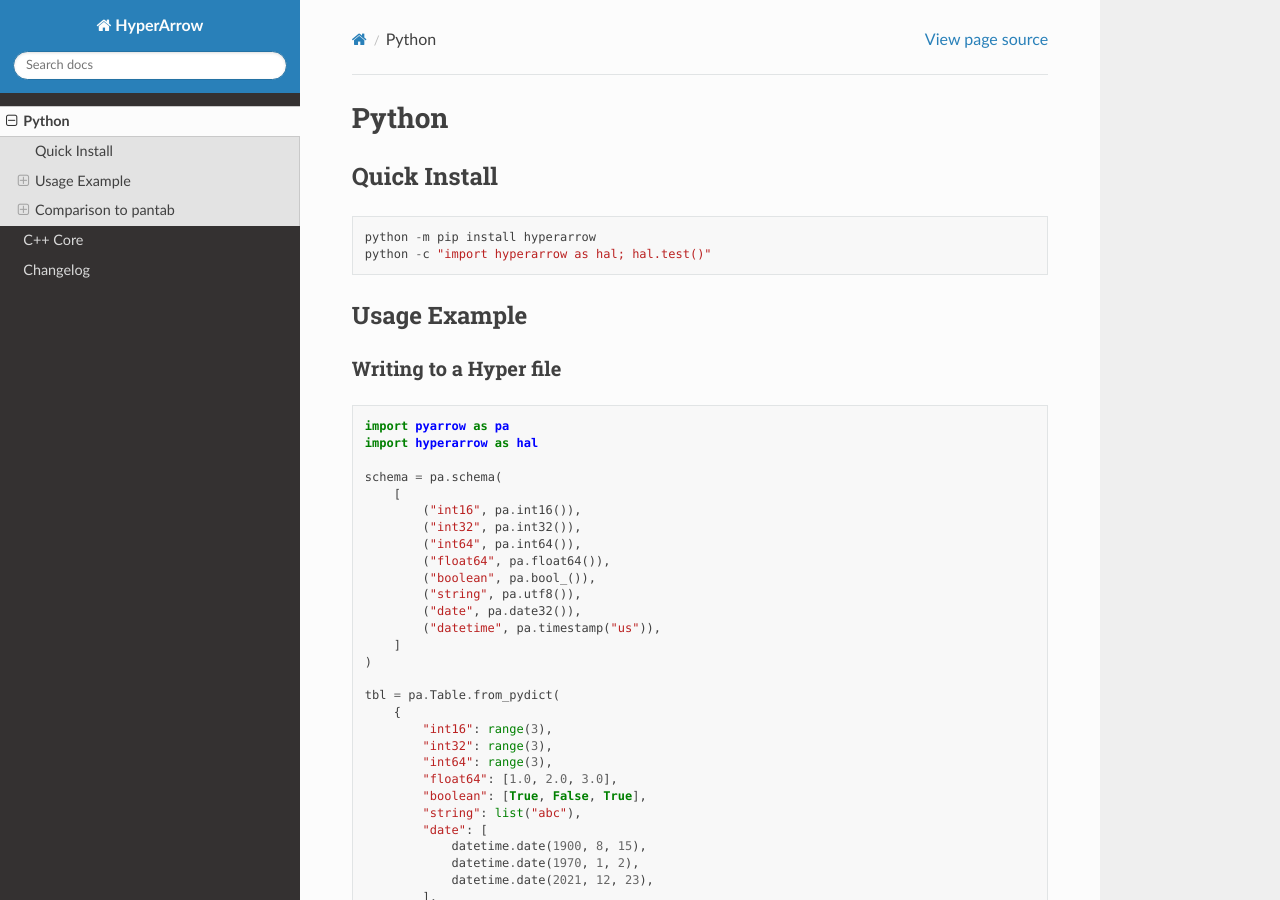
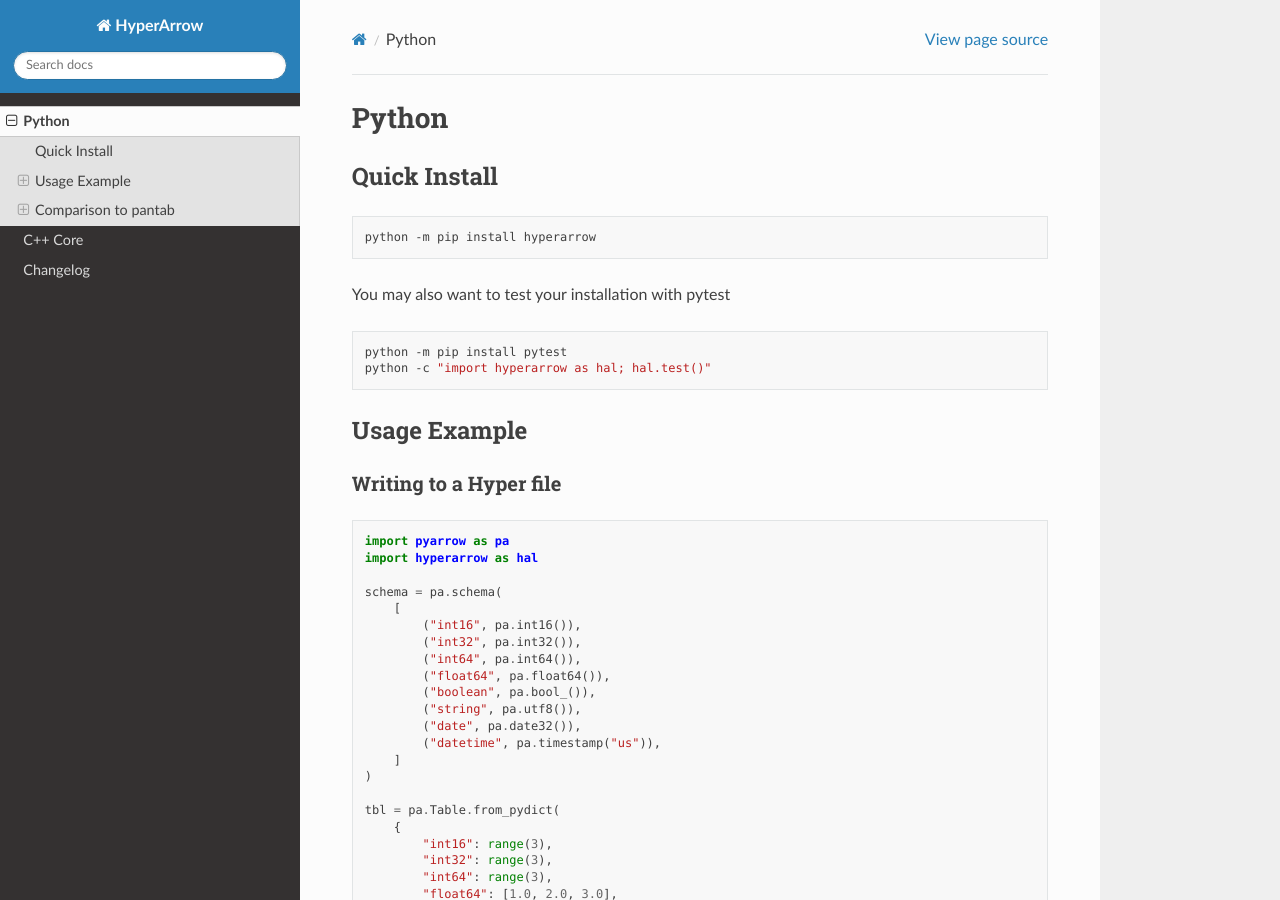
Before and after one commit to innobi/hyperarrow, a Sphinx documentation site: the page built from docs/python.rst, in a window 1280 px wide and 900 px high. Built offline with Sphinx 7.4.7 and the Read the Docs theme 2.0.0, drawn with Linux system fonts in a browser that asks for light colours.

Commit message:
updated docs

```diff
--- a/docs/python.rst
+++ b/docs/python.rst
@@ -4,9 +4,15 @@
 Quick Install
 -------------
 
-.. code-block::
+.. code-block:: sh
 
    python -m pip install hyperarrow
+
+You may also want to test your installation with pytest
+
+.. code-block:: sh
+
+   python -m pip install pytest
    python -c "import hyperarrow as hal; hal.test()"
 
 Usage Example
```
